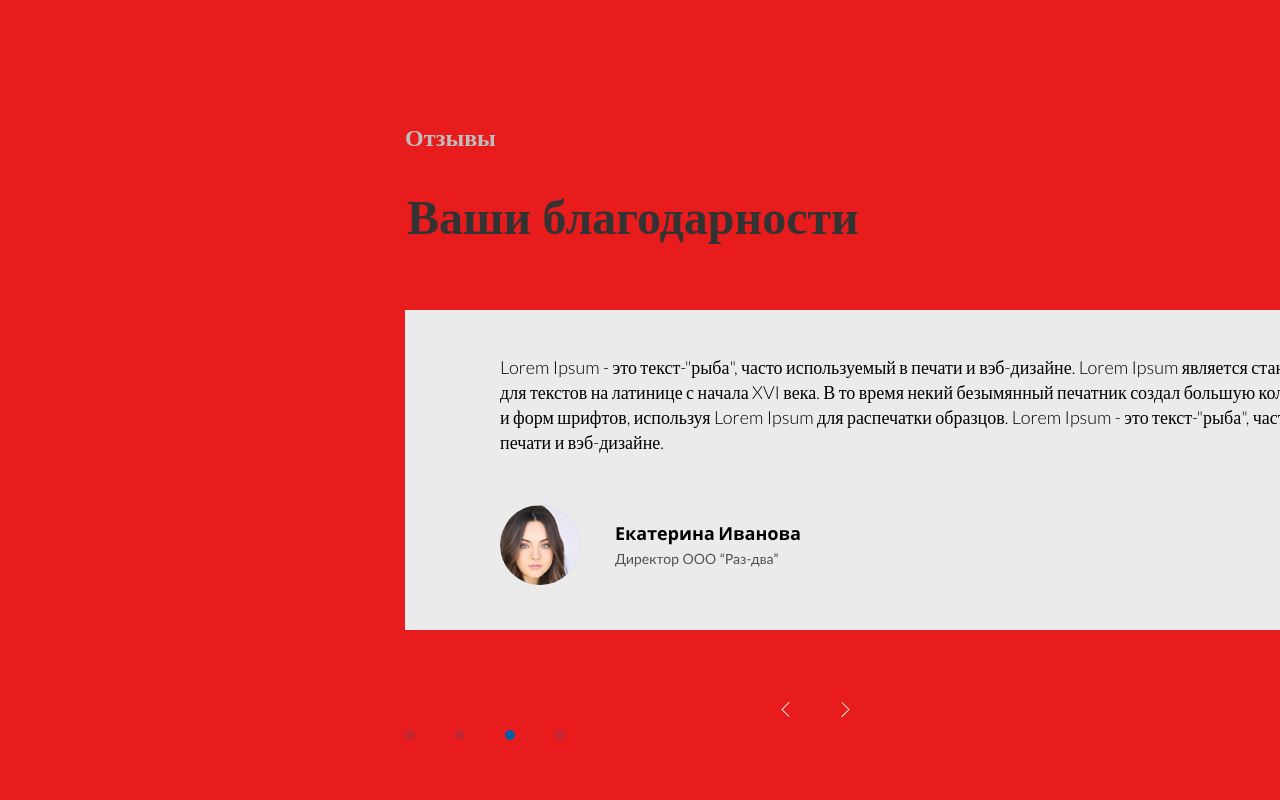
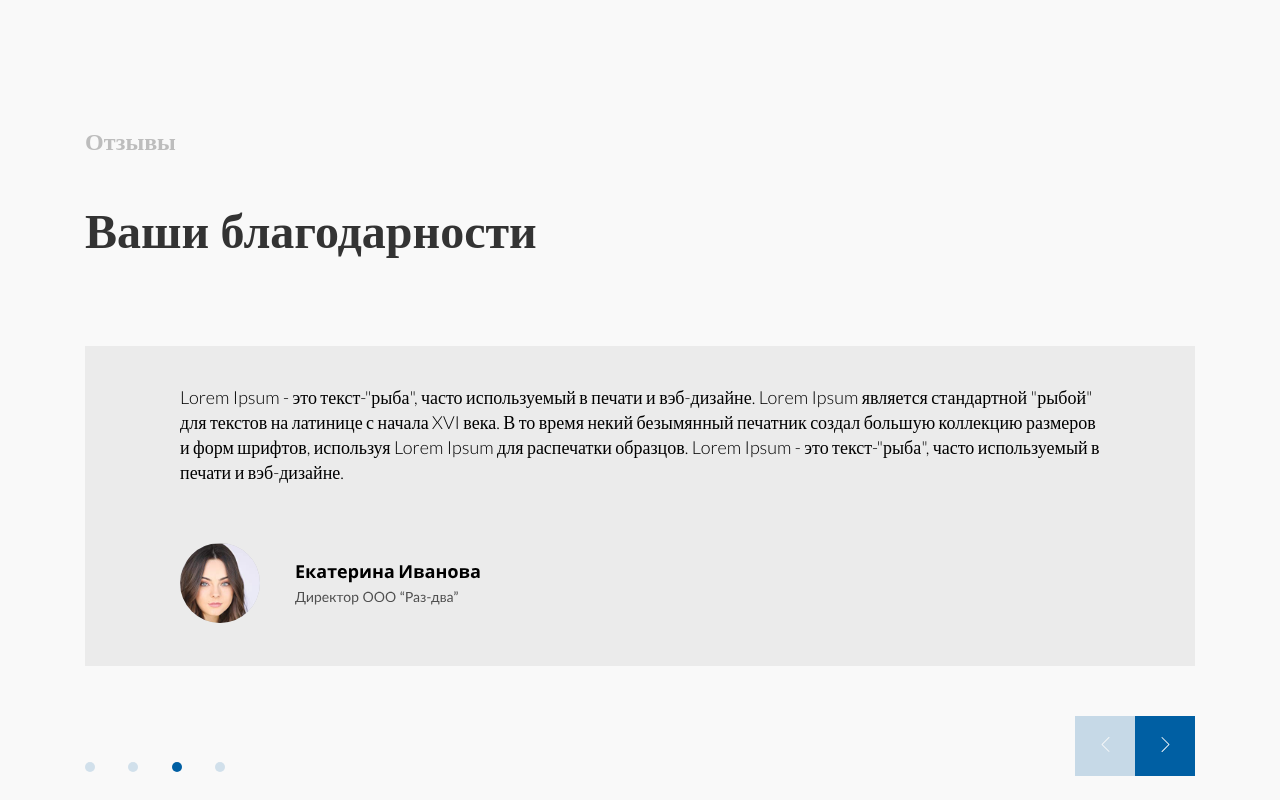
Before and after one commit to ulyanov207/accounting_services_landing_page, a React (Create React App) app: page / in a window 1280 px wide. Shown: the part 4080-4880 px from the top of the page. Built offline with nearby package versions, Linux system fonts and the light colour scheme.

Commit message:
New-Reviews

```diff
--- a/src/App.css
+++ b/src/App.css
@@ -7,6 +7,5 @@
 }
 
 .wrapper {
-    /*background: #F9F9F9;*/
-    background: #e81c1c;
+    background: #F9F9F9;
 }
--- a/src/components/Clients/Clients.module.css
+++ b/src/components/Clients/Clients.module.css
@@ -3,12 +3,11 @@
     display: flex;
     flex-direction: column;
     align-items: center;
-    height: 630px;
+    height: 650px;
     background: #EBEBEB;
 }
 
 .wrapper_s {
-    position: absolute;
     display: flex;
     align-items: end;
     width: 1110px;
--- a/src/components/Reviews/Reviews.jsx
+++ b/src/components/Reviews/Reviews.jsx
@@ -9,27 +9,34 @@ import Ellipse1 from "../../img/svg/Clients/Ellipse1.svg";
 const Reviews = () => {
     return (
         <div className={s.wrapper}>
+            <div className={s.wrapper_block}>
                 <div className={s.reviews}>Отзывы</div>
                 <div className={s.thanks}>Ваши благодарности</div>
                 <div className={s.reviews_text}>
-                <div className={s.text}>Lorem Ipsum - это текст-"рыба", часто используемый в печати и вэб-дизайне. Lorem
+                    <div className={s.text}>Lorem Ipsum - это текст-"рыба", часто используемый в печати и вэб-дизайне.
+                        Lorem
                         Ipsum является стандартной "рыбой" для текстов на латинице с начала XVI века. В то время некий
                         безымянный печатник создал большую коллекцию размеров и форм шрифтов, используя Lorem Ipsum для
                         распечатки образцов. Lorem Ipsum - это текст-"рыба", часто используемый в печати и вэб-дизайне.
                     </div>
                     <div><img src={Avatar} className={s.reviews_avatar}/></div>
                 </div>
-            <div>
-                <div><img src={Ellipse} className={s.ellipse1}/></div>
-                <div><img src={Ellipse} className={s.ellipse2}/></div>
-                <div><img src={Ellipse1} className={s.ellipse3}/></div>
-                <div><img src={Ellipse} className={s.ellipse4}/></div>
             </div>
-            <div>
-                <a className={s.slider_control_prev} href="#!" role="button"></a>
-                <a className={s.slider_control_next} href="#!" role="button"></a>
-                <div><img src={Vector} className={s.vector}/></div>
-                <div><img src={Vector1} className={s.vector1}/></div>
+            <div className={s.slider}>
+                <div className={s.slider_indicators}>
+                    <div><img src={Ellipse} className={s.ellipse}/></div>
+                    <div><img src={Ellipse} className={s.ellipse}/></div>
+                    <div><img src={Ellipse1} className={s.ellipse_active}/></div>
+                    <div><img src={Ellipse} className={s.ellipse}/></div>
+                </div>
+                <div className={s.container_slider}>
+                    <a className={s.slider_control_prev} href="#!" role="button">
+                        <div><img src={Vector}/></div>
+                    </a>
+                    <a className={s.slider_control_next} href="#!" role="button">
+                        <div><img src={Vector1}/></div>
+                    </a>
+                </div>
             </div>
         </div>
     );
--- a/src/components/Reviews/Reviews.module.css
+++ b/src/components/Reviews/Reviews.module.css
@@ -1,52 +1,50 @@
 .wrapper {
-    position: relative;
-    /*width: 1920px;*/
+    display: flex;
+    flex-direction: column;
     height: 900px;
+    justify-content: center;
+    align-items: center;
+}
+
+.wrapper_block {
+    display: flex;
+    flex-direction: column;
 }
 
 .reviews {
-    position: absolute;
-    width: 350px;
-    height: 23px;
-    left: 405px;
-    top: 140px;
     font-family: 'Lato';
     font-style: normal;
     font-weight: 900;
     font-size: 24px;
     line-height: 33px;
     color: #BDBDBD;
+    margin-bottom: 40px;
 }
 
 .thanks {
-    position: absolute;
-    width: 633px;
-    height: 47px;
-    left: 407px;
-    top: 203px;
     font-family: 'Merriweather';
     font-style: normal;
     font-weight: 900;
     font-size: 48px;
     line-height: 69px;
     color: #333333;
+    margin-bottom: 80px;
 }
 
 .reviews_text {
-    position: relative;
+    display: flex;
+    flex-direction: column;
+    justify-content: center;
     width: 1110px;
     height: 320px;
-    left: 405px;
-    top: 330px;
     background: #EBEBEB
 }
 
 .text {
-    position: absolute;
+    display: flex;
+    margin-left: 95px;
+    margin-bottom: 58px;
     width: 920px;
-    height: 92px;
-    left: 95px;
-    top: 45px;
     font-family: 'Lato';
     font-style: normal;
     font-weight: 300;
@@ -56,75 +54,53 @@
 }
 
 .reviews_avatar {
-    position: absolute;
-    width: 340px;
-    height: 80px;
-    left: 95px;
-    top: 195px;
+    margin-left: 95px;
 }
 
-.ellipse1 {
-    position: absolute;
+.slider {
+    display: flex;
+    width: 1110px;
+    align-items: end;
+    margin-top: 50px;
+}
+
+.slider_indicators {
+    display: flex;
+    width: 140px;
+    justify-content: space-between;
+}
+
+.ellipse {
     width: 10px;
     height: 10px;
-    left: 405px;
-    top: 750px;
     opacity: 0.4;
 }
 
-.ellipse2 {
-    position: absolute;
+.ellipse_active {
     width: 10px;
     height: 10px;
-    left: 455px;
-    top: 750px;
-    opacity: 0.4;
 }
 
-.ellipse3 {
-    position: absolute;
-    width: 10px;
-    height: 10px;
-    left: 505px;
-    top: 750px;
-}
-
-.ellipse4 {
-    position: absolute;
-    width: 10px;
-    height: 10px;
-    left: 555px;
-    top: 750px;
-    opacity: 0.4;
+.container_slider {
+    display: flex;
+    margin-left: auto;
 }
 
 .slider_control_prev {
-    position: absolute;
     width: 60px;
     height: 60px;
-    left: 1395px;
-    top: 700px;
+    display: flex;
+    justify-content: center;
+    align-items: center;
     background: #005FA3;
     opacity: 0.2;
 }
 
 .slider_control_next {
-    position: absolute;
     width: 60px;
     height: 60px;
-    left: 1455px;
-    top: 700px;
-    background: #005FA3;
+    display: flex;
+    justify-content: center;
+    align-items: center;
+    background: #005FA3
 }
-
-.vector {
-    position: absolute;
-    right: 490px;
-    top: 722px;
-}
-
-.vector1 {
-    position: absolute;
-    right: 430px;
-    top: 722px;
-}
```
Lines whose indentation alone changed are shown as unchanged.
